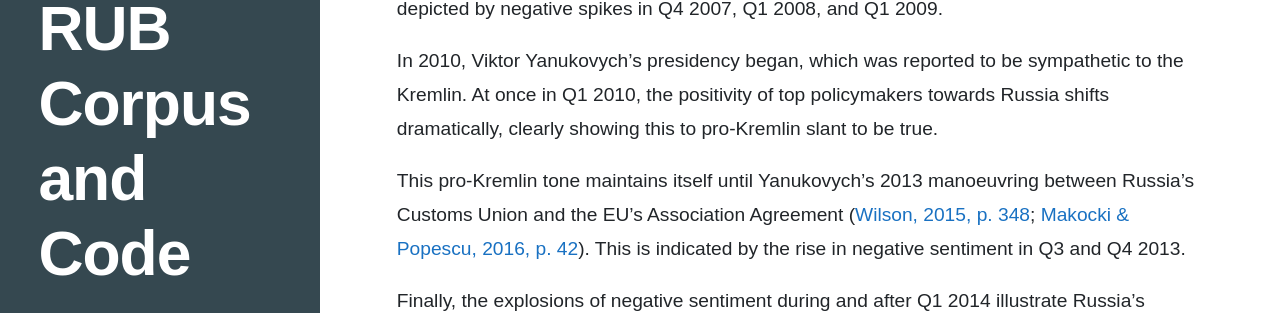
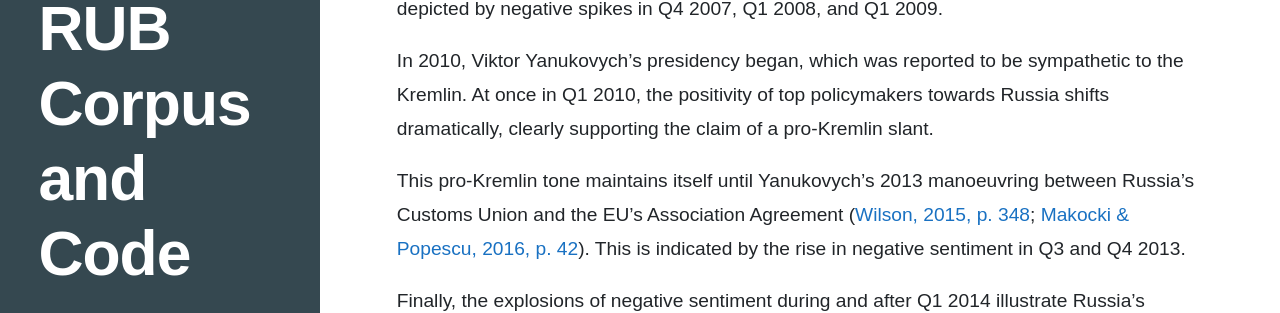
Before and after one commit to pjbraga/rub_corpus_and_code, a Jekyll site: the page built from visuals.markdown, in a window 1280 px wide and 900 px high, scrolled down 2545 px. Shown: the part 210-523 px from the top of the window. Built offline with Jekyll 4.4.1, drawn with Linux system fonts in a browser that asks for light colours; nearby versions of some CDN libraries.

```diff
--- a/visuals.markdown
+++ b/visuals.markdown
@@ -48,7 +48,7 @@
 
 The years in the graph before Yanukovych’s presidency (2006 through 2009), Ukraine’s relations with Russia were mixed. President Viktor Yushchenko (incumbent 2005–2010) had a rocky relationship with Russia for many reasons ([Yekelchyk, 2015, p. 97](https://global.oup.com/ushe/product/the-conflict-in-ukraine-9780190237288?cc=gb&lang=en&)). This is clearly illustrated in the image above by the interchanging positive and negative sentiment plots. In particular, there were disputes over natural gas prices ([Wilson, 2015, pp. 338–340](https://www.waterstones.com/book/the-ukrainians/andrew-wilson/9780300217254)). These are visible by jumps in negative sentiment. On 1 January 2006, Russia cut off its gas supply to Ukraine. In figure 6.1, there is a corresponding negative spike Q1 2006. Gas disputes are also depicted by negative spikes in Q4 2007, Q1 2008, and Q1 2009.
 
-In 2010, Viktor Yanukovych’s presidency began, which was reported to be sympathetic to the Kremlin. At once in Q1 2010, the positivity of top policymakers towards Russia shifts dramatically, clearly showing this to pro-Kremlin slant to be true.
+In 2010, Viktor Yanukovych’s presidency began, which was reported to be sympathetic to the Kremlin. At once in Q1 2010, the positivity of top policymakers towards Russia shifts dramatically, clearly supporting the claim of a pro-Kremlin slant.
 
 This pro-Kremlin tone maintains itself until Yanukovych’s 2013 manoeuvring between Russia’s Customs Union and the EU’s Association Agreement ([Wilson, 2015, p. 348](https://www.waterstones.com/book/the-ukrainians/andrew-wilson/9780300217254); [Makocki & Popescu, 2016, p. 42](http://publications.europa.eu/resource/cellar/f110f67b-0305-11e7-8a35-01aa75ed71a1.0001.03/DOC_2)). This is indicated by the rise in negative sentiment in Q3 and Q4 2013.
 
```
